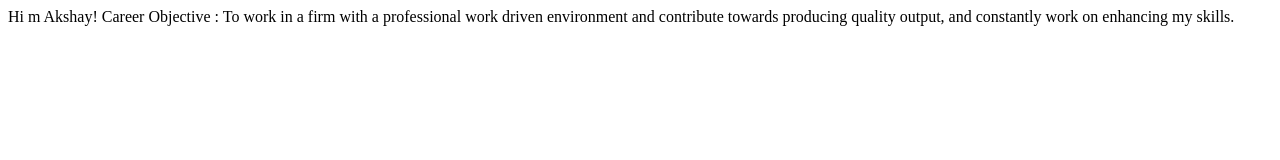
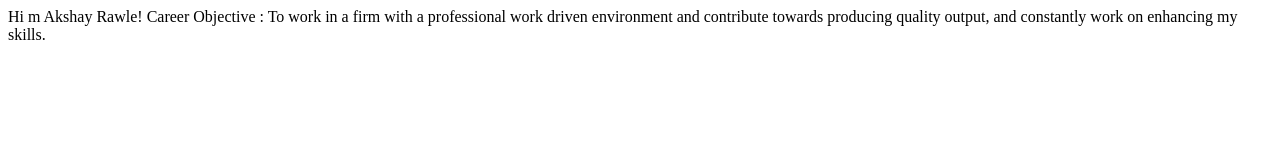
Before and after one commit to scam1992/akshayrawle-story, a plain HTML site: page index.html in a window 1280 px wide. Drawn offline with Linux system fonts and the light colour scheme.

```diff
--- a/index.html
+++ b/index.html
@@ -7,7 +7,7 @@
     <title>ar-story</title>
 </head>
 <body>
-    Hi m Akshay!
+    Hi m Akshay Rawle!
 
     Career Objective :
     To work in a firm with a professional work driven environment and contribute towards producing quality output, and
```
